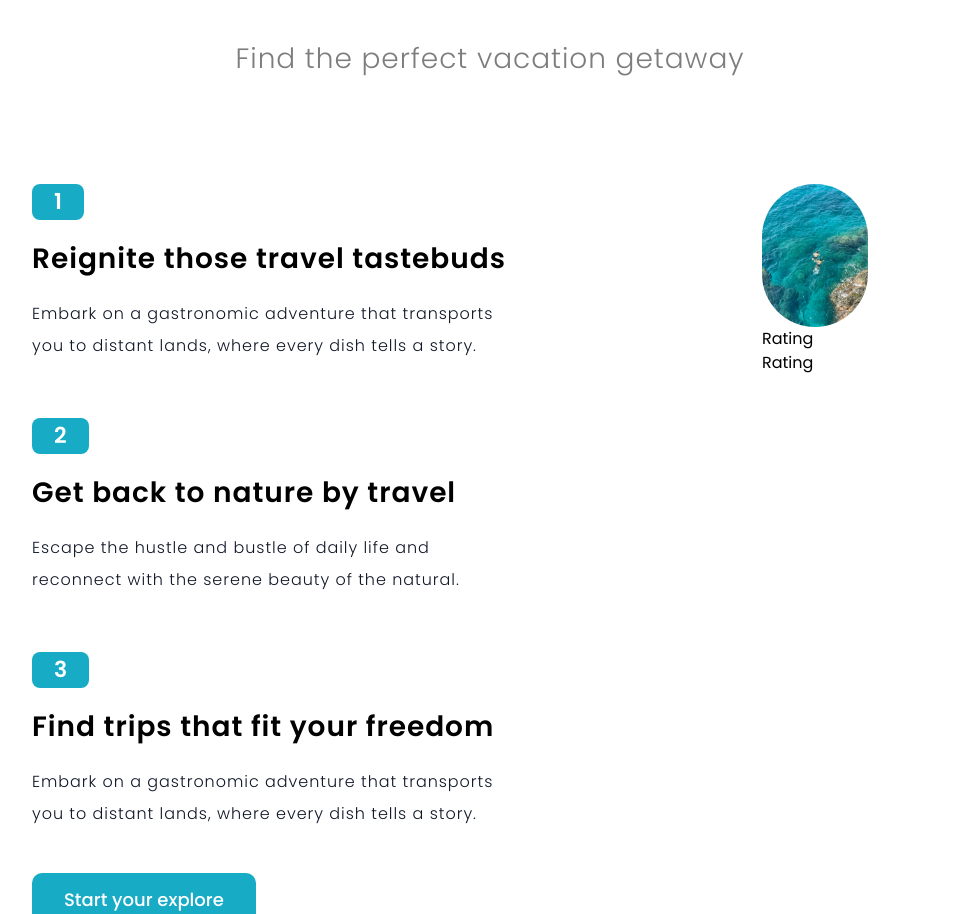
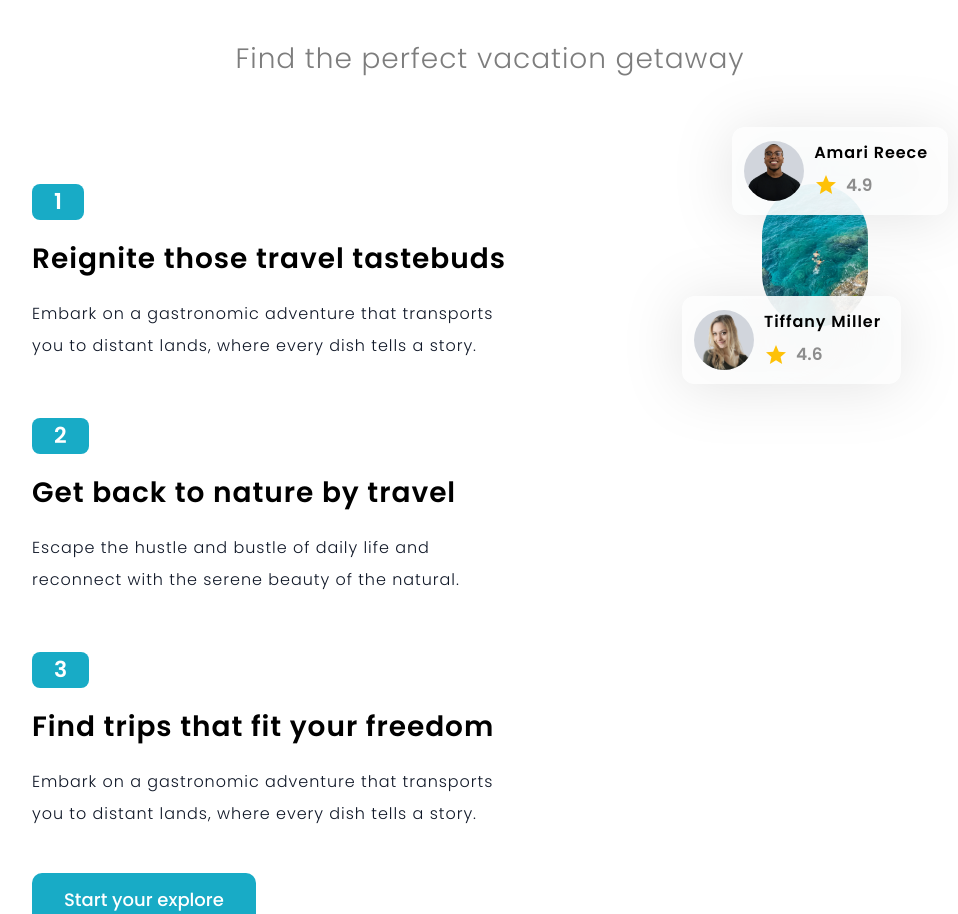
Before and after one commit to tanjimahmmed/go-travel-landing-page, a React (Vite) app: page / in a window 1280 px wide. Shown: the part 1088-2002 px from the top of the page, without its empty margins (150-1108 px from the left). Built offline with nearby package versions, Linux system fonts and the light colour scheme.

Commit message:
add rating component with motion react

```diff
--- a/package.json
+++ b/package.json
@@ -12,7 +12,7 @@
   },
   "dependencies": {
     "@tailwindcss/vite": "^4.0.17",
-    "motion": "^12.6.2",
+    "motion": "^12.26.2",
     "react": "^19.0.0",
     "react-dom": "^19.0.0",
     "tailwindcss": "^4.0.17"
--- a/src/components/Steps/Rating.tsx
+++ b/src/components/Steps/Rating.tsx
@@ -1,8 +1,32 @@
-import React from 'react'
+import Star from "../Icons/Star";
+import {motion} from "motion/react";
 
-const Rating = () => {
+interface RatingProps {
+    name: string;
+    rating: number;
+    img: string;
+    className: string;
+}
+
+const Rating = (props: RatingProps) => {
   return (
-    <div>Rating</div>
+    <motion.div
+    initial = {{opacity: 0, y: 100, scale: 0.95}}
+    whileInView={{opacity: 1, y: 0, scale: 1}}
+    viewport={{once: true, amount: 1}}
+    transition={{duration: 0.5, ease: "easeInOut"}}
+    className={`absolute flex gap-x-2.5 rounded-xl bg-white/85 py-3.5 pr-5 pl-3 drop-shadow-[0px_4px_30px_rgba(0,0,0,0.12)] backdrop-blur-3xl ${props.className}`}>
+        <div className="bg-gray-300 flex items-end justify-center overflow-hidden rounded-full">
+            <img src={props.img} alt="Graphic of person rating photo" className="size-15" />
+        </div>
+        <div className="flex flex-col gap-y-2">
+            <p className="tracking-6 font-semibold">{props.name}</p>
+            <div className="flex items-center">
+                <Star className="fill-yellow mr-2 size-6"/>
+                <p className="text-grey-600 text-[1.0625rem] font-semibold">{props.rating}</p>
+            </div>
+        </div>
+    </motion.div>
   )
 }
 
--- a/src/components/Steps/Steps.tsx
+++ b/src/components/Steps/Steps.tsx
@@ -25,8 +25,8 @@
                 </div>
                 <figure className='relative shrink-2 px-20'>
                     <img src={swimmingDudes} alt="A photo of two men swimming" className='max-h-[50.8rem] rounded-[3.5rem]' />
-                    <Rating/>
-                    <Rating/>
+                    <Rating name='Tiffany Miller' rating={4.6} img='/headshots/tiffany.webp' className='top-28 left-0'/>
+                    <Rating name='Amari Reece' rating={4.9} img='/headshots/amari.webp' className='right-0 bottom-28'/>
                 </figure>
             </div>
         </div>
```
Also changed, not shown: 1 other file (tests, documents, lock files or other folders).
